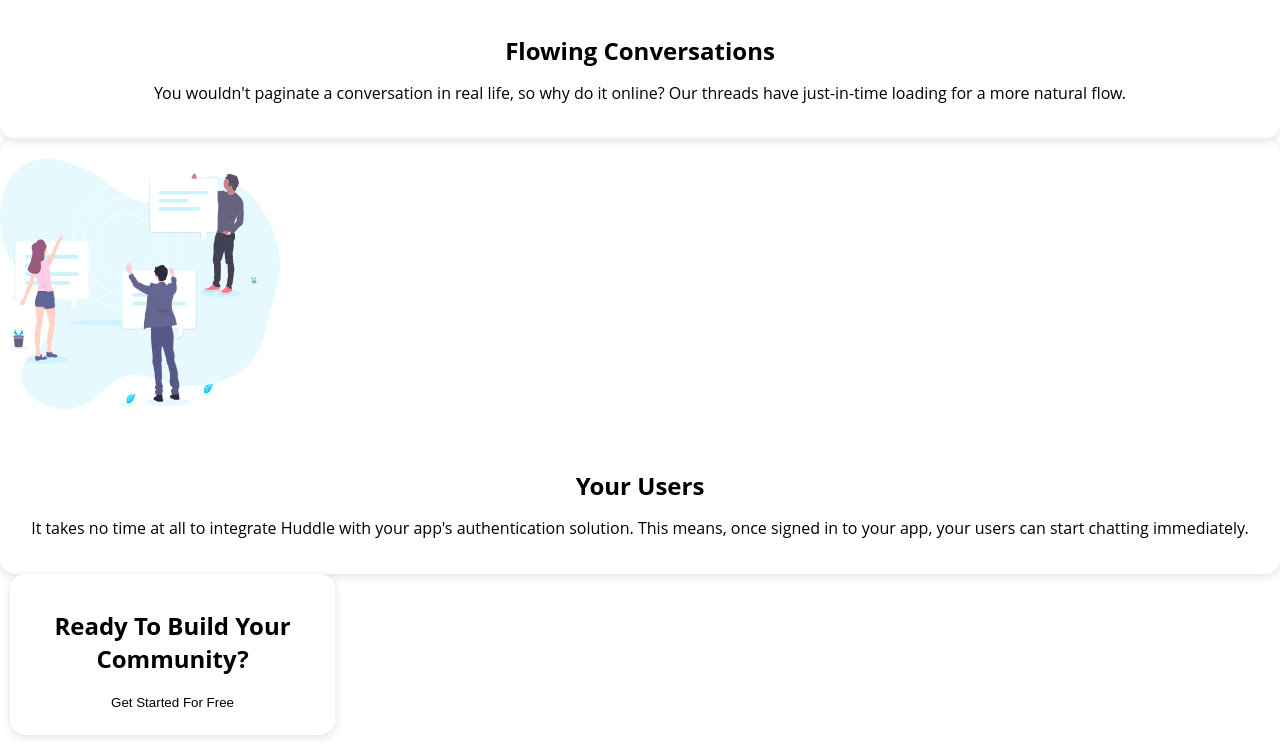
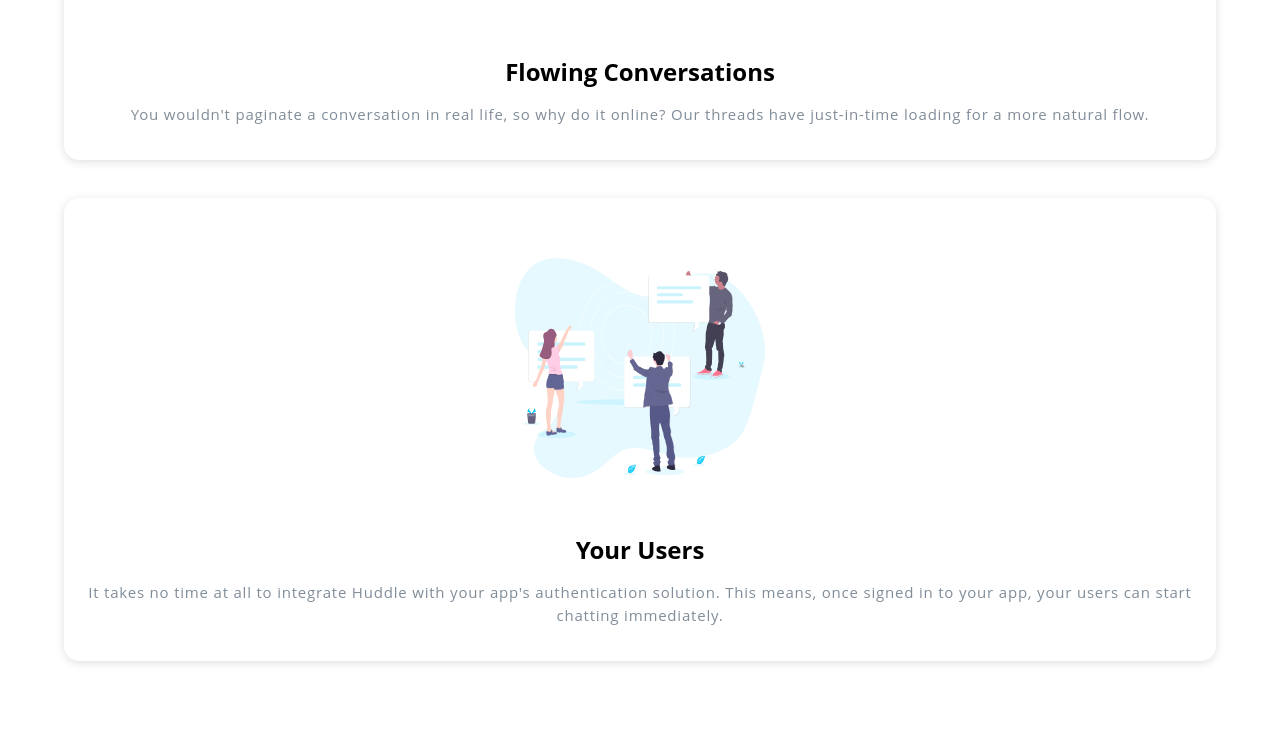
Before and after one commit to BrightCoders-Institute/s1a1-dise-o-web-responsivo-bcdic23-w1-team3, a plain HTML site: page index.html in a window 1280 px wide. Shown: the part 1150-1900 px from the top of the page. Drawn offline with nearby package versions, Linux system fonts and the light colour scheme; a web font is replaced by a local one.

Commit message:
Mobile design finished
Co-authored-by:etormasa <hector.meza.141@gmail.com>
Co-authored-by: AlejandroJer <ajeronimo@ucol.mx>
Co-authored-by:angel23v <angelvazquezvirgen@gmail.com>
Co-authored-by: JosueBlas22 <jjosueblas@gmail.com>

```diff
--- a/index.html
+++ b/index.html
@@ -37,9 +37,9 @@
       </div>
     </div>
 
-    <div class="cuerpo">
-      <div class="tarjeta">
-        <img  width="280px" height="250px"  src="img/illustration-grow-together.svg" alt="">
+    <div class="card_container">
+      <div class="card">
+        <img  width="280px" height="220px"  src="img/illustration-grow-together.svg" alt="">
         <div>
           <h2>Grow Together</h2>
           <p>
@@ -49,8 +49,8 @@
           </p>
         </div>
       </div>
-      <div class="tarjeta">
-        <img  width="280px" height="250px"  src="img/illustration-flowing-conversation.svg" alt="">
+      <div class="card">
+        <img  width="250px" height="220px"  src="img/illustration-flowing-conversation.svg" alt="">
         <div>
           <h2>Flowing Conversations</h2>
           <p>
@@ -59,8 +59,8 @@
           </p>
         </div>
       </div>
-      <div  class="tarjeta">
-        <img  width="280px" height="250px"  src="img/illustration-your-users.svg" alt="">
+      <div  class="card">
+        <img  width="250px" height="220px"  src="img/illustration-your-users.svg" alt="">
         <div>
           <h2>Your Users</h2>
           <p>
@@ -74,7 +74,7 @@
 
     <div class="divfloat">
       <h2>Ready To Build Your Community?</h2>
-      <button class="btnHero">Get Started For Free</button>
+      <button>Get Started For Free</button>
     </div>
 
     <footer class="foot">
--- a/stylesheet/components/footer.scss
+++ b/stylesheet/components/footer.scss
@@ -1,24 +1,24 @@
-.foot{
-    padding-top: 100px;
+.foot {
+    background-color: $DarkCyan;
+    color: $white;
+    margin: 200px 0 0 0;
     padding-bottom: 50px;
-    background-color: $DarkCyan;
-    color: white;
-    margin: 200px 0 0 0;
+    padding-top: 130px;
     img{
         margin-left: 20px;
     }
 }
 
-.logofooter svg{
-    fill: white !important;
+.logofooter svg {
+    fill: $white !important;
 }
 
-.firstS{
+.firstS {
     display: flex;
     flex-direction: column;
 }
 
-.firstS div{
+.firstS div {
     display: flex;
     margin-bottom: 20px;
     p {
@@ -29,22 +29,22 @@
     }
 }
 
-.footerinfo{
+.footerinfo {
     margin: 20px;
 }
 
-.icons{
-    ion-icon{
-        width: 25px;
+.icons {
+    align-items: center;
+    display: flex;
+    flex-direction: column;
+    justify-content: center;
+    text-align: center;
+    ion-icon {
         height: 25px;
         padding: 5px;
+        width: 25px;
     }
     p {
         font-size: 12px;
     }
-    text-align: center;
-    align-items: center;
-    display: flex;
-    flex-direction: column;
-    justify-content: center;
 }
--- a/stylesheet/components/hero.scss
+++ b/stylesheet/components/hero.scss
@@ -1,4 +1,5 @@
 .divhero {
+  margin-bottom: 50px;
   background-color: $palecyan-background-hero;
   background-image: $bgimgmobile;
   background-repeat: no-repeat;
@@ -12,10 +13,6 @@
   flex-direction: column;
   justify-content: center;
 
-  @include tablet {
-    flex-direction: row;
-  }
-
   &__content {
     align-items: center;
     display: flex;
@@ -26,6 +23,7 @@
   }
 
   h1 {
+    color: $DarkCyan;
     font-size: 25px;
   }
 
--- a/stylesheet/components/navbar.scss
+++ b/stylesheet/components/navbar.scss
@@ -1,13 +1,13 @@
 header {
+  align-items: center;
+  display: flex;
+  flex-direction: row;
+  justify-content: space-between;
   padding: 20px 15px;
-  display: flex;
-  justify-content: space-between;
-  flex-direction: row;
-  align-items: center;
 
   button {
     box-shadow: rgba(99, 99, 99, 0.2) 0px 2px 8px 0px;
-    color: black;
+    color: $black;
     font-weight: bold;
   }
 }
--- a/stylesheet/layout/main.scss
+++ b/stylesheet/layout/main.scss
@@ -1,61 +1,86 @@
 body {
+  font-family: $font-body;
   margin: 0;
-  font-family: $font-body;
 }
 
 button {
-  background-color:white ;
+  background-color:$white ;
   border-radius: 25px;
+  border: none;
   padding: 5px 20px;
-  border: none;
 }
 
-img{
+img {
   margin-bottom: 40px;
 }
 
-.cuerpo{
-   margin: 100px 0;
+.card_container {
+   display: flex;
+   flex-direction: column;
+   margin: 0 auto;
+   width: 90%;
 }
 
-.cuerpo img{
-  text-align: center;
+.card {
+  // Estilos para el div, si es necesario
   align-items: center;
-}
+  border-radius: 15px;
+  box-shadow: rgba(99, 99, 99, 0.2) 0px 2px 8px 0px;
+  display: flex;
+  flex-direction: column;
+  margin-bottom: 38px;
+  overflow: hidden;
+  padding: 20px 0px; // creo q si
 
-.tarjeta {
-  // Estilos para el div, si es necesario
-  padding: 20px 0px; // creo q si
-  border-radius: 15px;
-  overflow: hidden;
-  box-shadow: rgba(99, 99, 99, 0.2) 0px 2px 8px 0px;
-  h2,
+  h2, p {
+    align-items: center;
+    display: flex;
+    flex-direction: column;
+    margin: 15px;
+    text-align: center;
+  }
   p {
-    display: flex;
+    color: $Grayish;
+    font-size: 15px;
+    line-height: 1.5;
+    letter-spacing: 0.8px;
+  }
+
+  img {
+    align-items: center;
+    margin: 0 auto;
+    padding: 40px 0;
     text-align: center;
-    flex-direction: column;
-    align-items: center;
-    margin: 15px;
   }
 }
 
-.divfloat{
-  width: 325px;
+.divfloat {
+  align-items: center;
+  background-color: $white;
+  border-radius: 15px;
+  box-shadow: rgba(99, 99, 99, 0.2) 0px 2px 8px 0px;
   display: flex;
+  flex-direction: column;
+  overflow: hidden;
+  padding: 40px 0;
   position: absolute;
-  background-color: white;
-  transform: translateY(-100px) translateX(10px);
-  flex-direction: column;
-  align-items: center;
-  padding: 20px 0px;
-  border-radius: 15px;
-  overflow: hidden;
-  box-shadow: rgba(99, 99, 99, 0.2) 0px 2px 8px 0px;
+  transform: translateX(12px) translateY(80px);
+  width: 350px;
   h2 {
+    align-items: center;
+    color: $DarkCyan;
     display: flex;
+    flex-direction: column;
+    font-size: 18px;
+    margin: 15px;
+    padding-bottom: 12px;
     text-align: center;
-    flex-direction: column;
-    align-items: center;
-    margin: 15px;
+  }
+  button {
+    background-color: $base-color;
+    color: $white;
+    font-size: 11px;
+    margin: 0;
+    padding: 15px 45px;
   }
 }
--- a/stylesheet/utils/colors.scss
+++ b/stylesheet/utils/colors.scss
@@ -1,9 +1,10 @@
 $base-color: hsl(322, 100%, 66%);
+$bgimgmobile: url("../../img/bg-hero-mobile.svg");
+$black: black;
+$DarkCyan:hsl(192, 100%, 9%);
+$font-body: 'Open Sans', sans-serif;
+$font-header: 'Poppins', sans-serif;
+$Grayish: hsl(208, 11%, 55%);
+$palecyan-background-hero: hsl(193, 100%, 96%, 0.6);
 $palecyan: hsl(193, 100%, 96%);
-$palecyan-background-hero: hsl(193, 100%, 96%, 0.6);
-$DarkCyan:hsl(192, 100%, 9%);
-$Grayish: hsl(208, 11%, 55%);
 $white: #fff;
-$bgimgmobile: url("../../img/bg-hero-mobile.svg");
-$font-header: 'Poppins', sans-serif;
-$font-body: 'Open Sans', sans-serif;
```
Also changed, not shown: index.css, 1 other file.
